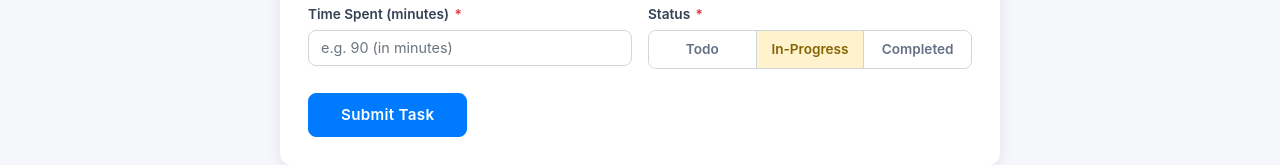
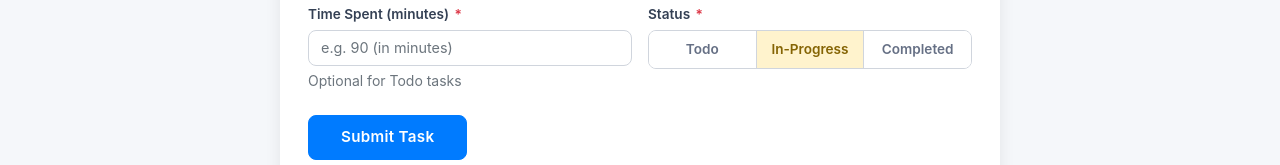
Before and after one commit to SrikanthNS/krmn-ui, a React app: page /addTask in a window 1280 px wide. Shown: the part 526-691 px from the top of the page. Built offline with nearby package versions, Linux system fonts and the light colour scheme; no server answers.

Commit message:
time spent is not mandate for todo tasks

```diff
--- a/src/components/Tasks/TaskForm.js
+++ b/src/components/Tasks/TaskForm.js
@@ -42,7 +42,13 @@ export const TaskForm = ({ saveTask }) => {
     minutesSpent: Yup.number()
       .typeError("Must be a number")
       .positive("Must be positive")
-      .required("Time spent is required"),
+      .nullable()
+      .transform((value, original) => (original === "" ? null : value))
+      .when([], {
+        is: () => taskStatus !== "todo",
+        then: (schema) => schema.required("Time spent is required"),
+        otherwise: (schema) => schema.notRequired(),
+      }),
     taskType: Yup.string().required("Task type is required"),
     billingCategory: Yup.string().required("Billing category is required"),
   });
@@ -223,7 +229,7 @@ export const TaskForm = ({ saveTask }) => {
           <div className="tf-row">
             <div className="tf-field">
               <label htmlFor="minutesSpent">
-                Time Spent (minutes) <RequiredMark />
+                Time Spent (minutes) {taskStatus !== "todo" && <RequiredMark />}
               </label>
               <Field
                 type="number"
@@ -233,6 +239,9 @@ export const TaskForm = ({ saveTask }) => {
                 placeholder="e.g. 90 (in minutes)"
                 className={`form-control ${errors.minutesSpent && touched.minutesSpent ? "is-invalid" : ""}`}
               />
+              <small className="text-muted d-block mt-1">
+                Optional for Todo tasks
+              </small>
               <ErrorMessage
                 name="minutesSpent"
                 component="div"
@@ -284,9 +293,9 @@ export const TaskForm = ({ saveTask }) => {
                   options={(users || [])
                     .filter((u) => u.isActive !== false)
                     .map((u) => ({
-                    value: String(u.id),
-                    label: u.username,
-                  }))}
+                      value: String(u.id),
+                      label: u.username,
+                    }))}
                   value={assigneeId}
                   onChange={(val) => setAssigneeId(val || "")}
                 />
```
